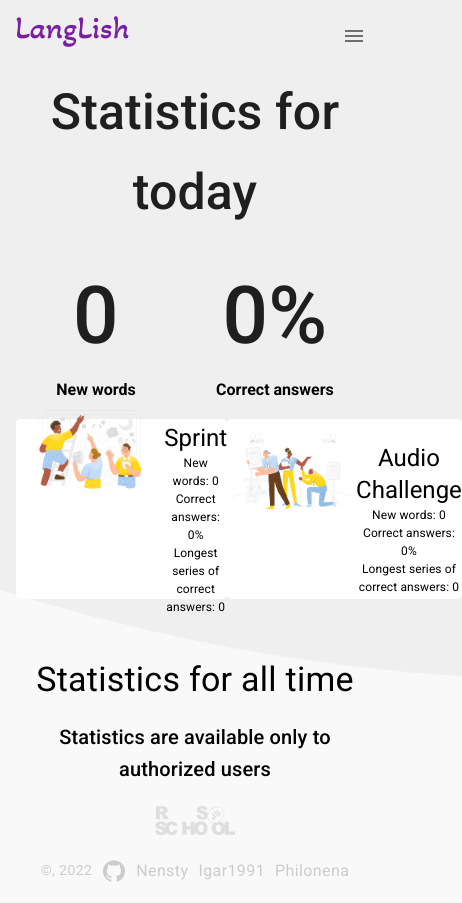
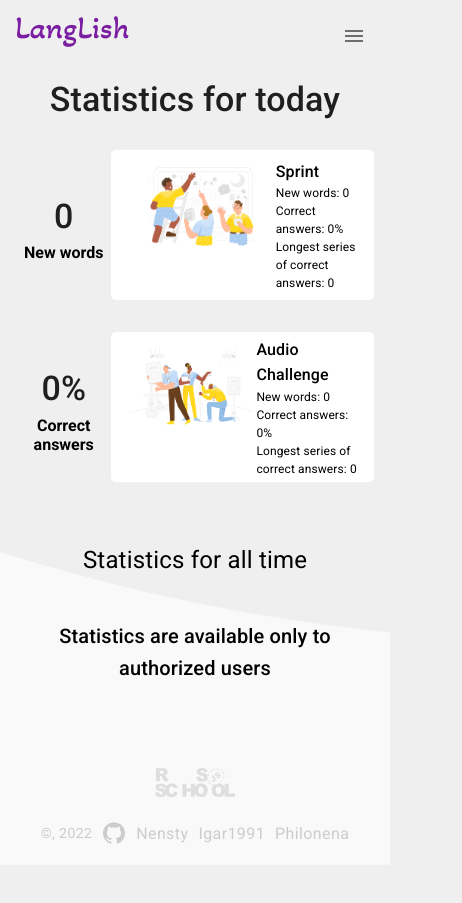
Before and after one commit to igar1991/rslang, a React (Create React App) app: page /statistics in a window 390 px wide. Shown: the whole page, 462 px wide, since content can reach past the window. After the commit the page ends 865 px from the top, so only its background shows below. Built offline with nearby package versions, Linux system fonts and the light colour scheme; no server answers.

Commit message:
refactor: statistics and vocabulary

```diff
--- a/src/api/api.ts
+++ b/src/api/api.ts
@@ -1,5 +1,5 @@
 import { createApi, fetchBaseQuery } from '@reduxjs/toolkit/query/react';
-import { RootState } from '../redux/store';
+import { RootState } from 'redux/store';
 
 export const API_BASE_URL = 'https://rslanglishbe.herokuapp.com';
 
--- a/src/pages/components/profile/change-pass-tab/index.tsx
+++ b/src/pages/components/profile/change-pass-tab/index.tsx
@@ -56,8 +56,8 @@
     if (!values.confirmPass) newErrors.confirmPass = { error: true, message: 'The field is empty' };
     if (!values.newPass || !values.confirmPass) textErrorMessage.push('Fill in all the fields');
     if (values.newPass.length < 8) {
-      newErrors.newPass = { error: true, message: 'Password is too short' };
-      textErrorMessage.push('Password is too short');
+      newErrors.newPass = { error: true, message: 'Password is shorter than 8 characters' };
+      textErrorMessage.push('Password is shorter than 8 characters');
     }
     if (values.newPass && values.confirmPass && values.newPass !== values.confirmPass) {
       newErrors.confirmPass = { error: true, message: 'Passwords do not match' };
--- a/src/pages/components/registration/index.tsx
+++ b/src/pages/components/registration/index.tsx
@@ -73,8 +73,8 @@
     const regexp = /^[\w\d%$:.-]+@\w+\.\w{2,5}$/;
 
     if (!regexp.test(values.email)) newErrors.email = { error: true, message: 'Incorrect email' };
-    if (values.name.length < 3) newErrors.name = { error: true, message: 'Field Name is too short' };
-    if (values.pass.length < 8) newErrors.pass = { error: true, message: 'Field Password is too short' };
+    if (values.name.length < 3) newErrors.name = { error: true, message: 'Field Name is shorter than 3 characters' };
+    if (values.pass.length < 8) newErrors.pass = { error: true, message: 'Field Password is shorter than 8 characters' };
     if (values.pass !== values.confirmPass) newErrors.confirmPass = { error: true, message: 'Password mismatch' };
     else newErrors.confirmPass = { error: false, message: ' ' };
 
--- a/src/pages/hooks/index.ts
+++ b/src/pages/hooks/index.ts
@@ -22,11 +22,11 @@
     return () => window.removeEventListener('resize', updateWidth);
   }, []);
 
-  if (width >= 900) {
+  if (width > 900) {
     return Device.DESKTOP;
   }
 
-  if (width >= 600) {
+  if (width > 600) {
     return Device.TABLET;
   }
 
--- /dev/null
+++ b/src/pages/statistics/components/achievements/achievements.css
@@ -0,0 +1,24 @@
+.achievements {
+  display: flex;
+  flex-direction: column;
+  align-items: center;
+  row-gap: 1rem;
+}
+
+.achievements-wrapper {
+  display: grid;
+  column-gap: 2rem;
+  grid-template-columns: repeat(2, 1fr);
+  width: 100%;
+}
+
+.achievement-card {
+  display: flex;
+  flex-direction: column;
+  justify-content: center;
+  align-items: center;
+  background-color: white;
+  border-radius: 5px;
+  max-width: 100%;
+  height: 120px;
+}
--- /dev/null
+++ b/src/pages/statistics/components/achievements/index.tsx
@@ -0,0 +1,20 @@
+import { Box, Typography } from '@mui/material';
+import './achievements.css';
+import { AchievementCard } from 'pages/statistics/components/achievements/achievement-card';
+
+export const Achievements = () => {
+  return (
+    <Box className='achievements'>
+      <Typography
+        sx={{ marginTop: '40px' }}
+        variant='h4'
+        className='long-term-statistics'
+      >
+        My achievements
+      </Typography>
+      <Box className='achievements-wrapper'>
+        <AchievementCard />
+      </Box>
+    </Box>
+  );
+};
--- a/src/pages/statistics/components/card.tsx
+++ b/src/pages/statistics/components/card.tsx
@@ -1,4 +1,6 @@
 import { Box, Typography } from '@mui/material';
+import { useDevice } from 'pages/hooks';
+import '../../vocabulary/games-links/games-link.css';
 
 interface Props {
   img: string;
@@ -8,9 +10,17 @@
   long: number;
 }
 
+const headingByDeviceMap: Map<string, 'h5' | 'h6'> = new Map([
+  ['desktop', 'h5'],
+  ['tablet', 'h6'],
+  ['mobile', 'h6']
+]);
+
 export const Card = ({ img, title, word, trueans, long }: Props) => {
+  const device = useDevice();
+
   return (
-    <Box className='game__card-description'>
+    <Box className='game__card-description game__card-description-statistics'>
       <Box
         component='img'
         alt={`${title} game image`}
@@ -18,15 +28,35 @@
         sx={{
           height: {
             xs: 95,
-            md: 150,
+            md: 150
           }
         }}
       />
-      <Box sx={{marginTop: '20px'}}>
-        <Typography variant='h5' className='game-title'>{title}</Typography>
-        <Typography variant='body1' className='game-description'>{`New words: ${word}`}</Typography>
-        <Typography variant='body1' className='game-description'>{`Correct answers: ${trueans}%`}</Typography>
-        <Typography variant='body1' className='game-description'>{`Longest series of correct answers: ${long}`}</Typography>
+      <Box className='card-description__details card-description__statistics-details'>
+        <Typography
+          variant={headingByDeviceMap.get(device)}
+          className='game-title'
+        >
+          {title}
+        </Typography>
+        <Typography
+          variant='body1'
+          className='game-description'
+        >
+          {`New words: ${word}`}
+        </Typography>
+        <Typography
+          variant='body1'
+          className='game-description'
+        >
+          {`Correct answers: ${trueans}%`}
+        </Typography>
+        <Typography
+          variant='body1'
+          className='game-description'
+        >
+          {`Longest series of correct answers: ${long}`}
+        </Typography>
       </Box>
     </Box>
   );
--- a/src/pages/statistics/index.tsx
+++ b/src/pages/statistics/index.tsx
@@ -1,12 +1,13 @@
 import { Box, Container, Typography } from '@mui/material';
 import { Card } from './components/card';
 import './statistics.css';
-import { useState, useEffect } from 'react';
+import { useEffect, useState } from 'react';
 import ReactApexChart from 'react-apexcharts';
 import { wordsAPI } from 'api/wordsService';
 import { useAppSelector } from 'redux/hooks';
 import { selectAuth } from 'redux/slices/authUserSlice';
 import { UserWordData } from 'types/types';
+import { Achievements } from 'pages/statistics/components/achievements';
 
 interface statData {
   date: string;
@@ -29,7 +30,7 @@
   const [seriesNew, setSeriesNew] = useState<number[]>([]);
   const [seriesLearned, setSeriesNewLearned] = useState<number[]>([]);
   const [stat, setStat] = useState<statData>();
-  const { id } = useAppSelector(selectAuth);
+  const { id, isAuth: isUserLoggedIn } = useAppSelector(selectAuth);
 
   const { data } = wordsAPI.useGetUserWordsQuery(id);
   const localStatistic = localStorage.getItem('localStatistic');
@@ -100,30 +101,18 @@
     Math.floor((trueAns * 100) / (trueAns + wrongAns));
 
   return (
-    <Container className="container">
-      <h2 className="title">Statistics for today</h2>
-      <div className="container_result">
+    <Container className='container'>
+      <h2 className='title'>Statistics for today</h2>
+      <div className='container_result'>
+        <Box className='container_result-games'>
           <Box>
-          <h2 className="title_num">{stat ? countNewWords(stat) : 0}</h2>
+            <h2 className='title_num'>{stat ? countNewWords(stat) : 0}</h2>
             <h4>New words</h4>
           </Box>
-        <Box>
-          <h2 className="title_num">
-            {stat ?
-              precentWord(
-                (stat?.sprint ? stat.sprint?.rightAnswers : 0) + (stat?.audioCall ? stat.audioCall?.rightAnswers : 0),
-                (stat?.sprint ? stat.sprint?.errorAnswers : 0) + (stat?.audioCall ? stat.audioCall?.errorAnswers : 0)
-              ) : 0}
-            %
-          </h2>
-          <h4>Сorrect answers</h4>
-        </Box>
-      </div>
-      <div className="container_result">
-        <Box className="game__card">
+          <Box className='game__card game__card-statistics'>
             <Card
-            img="/assets/game-sprint.png"
-            title="Sprint"
+              img='/assets/game-sprint.png'
+              title='Sprint'
               word={stat?.sprint ? stat.sprint.newWords : 0}
               trueans={
                 stat?.sprint
@@ -136,10 +125,23 @@
               long={stat?.sprint ? stat.sprint.series : 0}
             />
           </Box>
-        <Box className="game__card">
+        </Box>
+        <Box className='container_result-games'>
+          <Box>
+            <h2 className='title_num'>
+              {stat ?
+                precentWord(
+                  (stat?.sprint ? stat.sprint?.rightAnswers : 0) + (stat?.audioCall ? stat.audioCall?.rightAnswers : 0),
+                  (stat?.sprint ? stat.sprint?.errorAnswers : 0) + (stat?.audioCall ? stat.audioCall?.errorAnswers : 0)
+                ) : 0}
+              %
+            </h2>
+            <h4>Correct answers</h4>
+          </Box>
+          <Box className='game__card game__card-statistics'>
             <Card
-            img="/assets/game-listen.png"
-            title="Audio Challenge"
+              img='/assets/game-listen.png'
+              title='Audio Challenge'
               word={stat?.audioCall ? stat.audioCall.newWords : 0}
               trueans={
                 stat?.audioCall
@@ -152,13 +154,22 @@
               long={stat?.audioCall ? stat.audioCall.series : 0}
             />
           </Box>
+        </Box>
       </div>
-      <Typography sx={{ marginTop: '60px' }} variant="h4">
+      {isUserLoggedIn && <Achievements />}
+      <Typography
+        sx={{ marginTop: '40px' }}
+        variant='h4'
+        className='long-term-statistics'
+      >
         Statistics for all time
       </Typography>
-      <Typography sx={{ marginTop: '20px' }} variant="h6">
+      {!isUserLoggedIn && <Typography
+        sx={{ marginTop: '20px' }}
+        variant='h6'
+      >
         Statistics are available only to authorized users
-      </Typography>
+      </Typography>}
       {id && (
         <ReactApexChart
           options={{
@@ -166,34 +177,34 @@
               height: 450,
               type: 'area',
               toolbar: {
-                show: false,
-              },
+                show: false
+              }
             },
             dataLabels: {
-              enabled: false,
+              enabled: false
             },
             stroke: {
               curve: 'smooth',
-              width: 2,
+              width: 2
             },
             grid: {
-              strokeDashArray: 0,
+              strokeDashArray: 0
             },
             xaxis: {
-              categories: categories ? Array.from(categories) : [],
-            },
+              categories: categories ? Array.from(categories) : []
+            }
           }}
           series={[
             {
               name: 'New words',
-              data: seriesNew,
+              data: seriesNew
             },
             {
               name: 'Learned words',
-              data: seriesLearned,
-            },
+              data: seriesLearned
+            }
           ]}
-          type="area"
+          type='area'
           height={450}
         />
       )}
--- a/src/pages/statistics/statistics.css
+++ b/src/pages/statistics/statistics.css
@@ -1,9 +1,10 @@
 .container {
-  display: flex;
-  justify-content: center;
-  align-items: center;
+  display: flex !important;
+  flex-direction: column;
   text-align: center;
+  width: 100%;
   min-height: 80vh;
+  row-gap: 1.5rem;
 }
 
 .title {
@@ -16,11 +17,17 @@
 }
 
 .container_result {
+  display: grid;
+  grid-template-columns: repeat(2, 1fr);
+  column-gap: 1rem;
+}
+
+.container_result-games {
   display: flex;
-  justify-content: space-around;
+  flex-direction: column;
   align-items: center;
-  text-align: center;
-  margin-top: 20px;
+  row-gap: 1rem;
+  width: 100%;
 }
 
 .title_num {
@@ -31,3 +38,48 @@
   letter-spacing: 0.15px;
   color: var(--lightTextPrimaryColor);
 }
+
+.game__card.game__card-statistics {
+  max-width: 450px;
+  width: unset;
+}
+
+.game__card-description.game__card-description-statistics {
+  padding: 0.5rem;
+}
+
+@media (max-width: 900px) {
+  .title, .title_num {
+    font-size: 34px;
+  }
+
+  .game__card.game__card-statistics {
+    height: 150px;
+    padding: 0.5rem;
+  }
+
+  .game__card-description.game__card-description-statistics {
+    padding: 0.5rem;
+    grid-template-columns: 1.5fr 2fr;
+  }
+
+  h4.long-term-statistics {
+    font-size: 24px;
+  }
+}
+
+@media (max-width: 600px) {
+  .game__card.game__card-statistics {
+    padding: 0.5rem;
+  }
+
+  .container_result {
+    grid-template-columns: unset;
+    row-gap: 2rem;
+  }
+
+  .container_result-games {
+    display: grid;
+    grid-template-columns: 0.8fr 2.2fr;
+  }
+}
--- a/src/pages/vocabulary/games-links/game-card/game-card.css
+++ b/src/pages/vocabulary/games-links/game-card/game-card.css
@@ -44,4 +44,8 @@
   .card-description__details {
     row-gap: 0.5rem;
   }
+
+  .card-description__statistics-details {
+    row-gap: unset;
+  }
 }
```
Also changed, not shown: src/pages/statistics/components/achievements/achievement-card.tsx (added, +9 -0 lines), src/pages/vocabulary/vocabulary-words/word-details-card/word-statistics/index.tsx (+6 -3 lines). Lines whose indentation alone changed are shown as unchanged.
